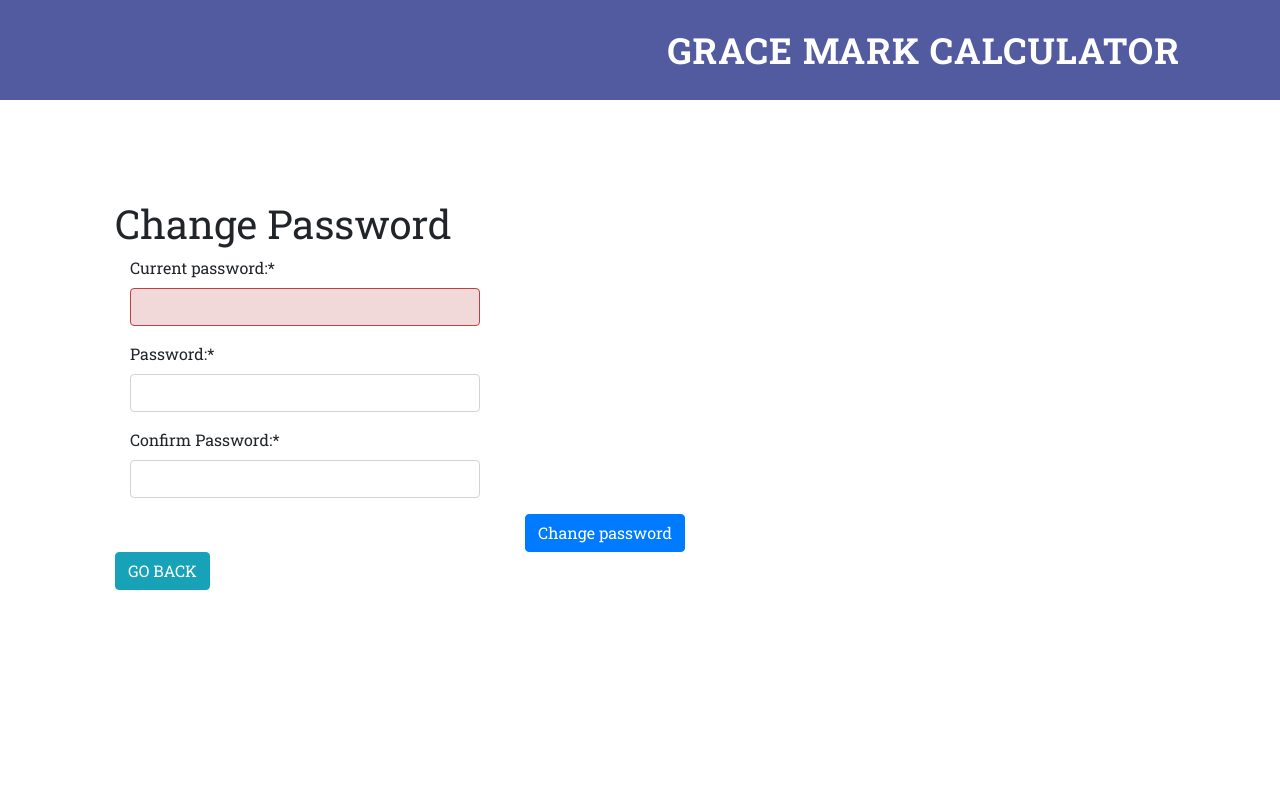
After one commit to Starlord-Code/SGMC, a PHP site: the page made by Home Pages/C_Pwd.php in a window 1280 px wide. The commit adds this page. Run offline with PHP 8.4, Linux system fonts and the light colour scheme; data that the repository does not hold is empty.

Commit message:
password change in profile

```diff
--- /dev/null
+++ b/Home Pages/C_Pwd.php
@@ -0,0 +1,80 @@
+
+<?php
+session_start();
+include('../config.php');
+include('includes_G/header.php');
+
+?>
+
+
+
+<div class="container-fluid">
+        <div class="row">
+            <div class="col-sm-9 col-sm-offset-3 col-md-10 col-md-offset-2 col-xs-12 main">
+                <div class="page-header">
+                    <h1>Change Password</h1>
+                </div>
+                <div class="row">
+                    <div class="col-xs-12 col-md-10 col-md-push-1 col-lg-8 col-lg-push-2 well">
+                        <form id="form" accept-charset="UTF-8" action="/change-password" autocomplete="on" class="form-horizontal" method="post">
+                            <div class="form-inputs">
+                                <div class="form-group">
+                                    <label class="control-label col-sm-3 col-md-4" for="current_password">Current password:*</label>
+                                    <div class="col-sm-9 col-md-8">
+                                        <input autocomplete="current-password" class="form-control" id="current_password" name="currentPassword" required="" type="password">
+                                    </div>
+                                </div>
+                                <div class="form-group">
+                                    <label class="control-label col-sm-3 col-md-4" for="new_password">Password:*</label>
+                                    <div class="col-sm-9 col-md-8">
+                                        <input autocomplete="new-password" class="form-control" id="new_password" name="newPassword" type="password">
+                                    </div>
+                                </div>
+                                <div class="form-group">
+                                    <label class="control-label col-sm-3 col-md-4" for="password_confirmation">Confirm Password:*</label>
+                                    <div class="col-sm-9 col-md-8">
+                                        <input autocomplete="new-password" class="form-control" id="confirm_password" type="password">
+                                    </div>
+                                </div>
+                            </div>
+                            <div class="form-actions text-right">
+                                <input class="btn btn-primary" id="submit" type="submit" value="Change password">
+                            </div>
+                        </form>
+                        <button type="button" class="btn btn-info" onclick="location.href = './class advisor homepage.php';">Go back</button>
+                    </div>
+                </div>
+            </div>
+        </div>
+    </div>
+
+<script>
+
+var newPassword = document.getElementById("new_password");
+var confirmPassword = document.getElementById("confirm_password");
+
+function validatePassword() {
+    if (newPassword.value != confirmPassword.value) {
+        document.getElementById("confirm_password").setCustomValidity("Passwords do not match!");
+    } else {
+        //empty string means no validation error
+        document.getElementById("confirm_password").setCustomValidity('');
+    }
+}
+newPassword.addEventListener("change", validatePassword);
+confirmPassword.addEventListener("change", validatePassword);
+</script>
+
+<style>
+input:invalid {
+    border-color: #bf4040;
+    background: #f2d9d9;
+}
+</style>
+
+</div>
+<?php
+
+    include('includes_G/scripts.php');
+    include('includes_G/footer.php');
+   ?>
--- a/Home Pages/includes_CA/navbar.php
+++ b/Home Pages/includes_CA/navbar.php
@@ -45,7 +45,7 @@
                                 <li>
                                     <a href="#"></a>
                                 </li>
-                                <li><a href="#">Change Password</a></li>
+                                <li><a href="./C_Pwd.php">Change Password</a></li>
                                 <li>
                                     <a href="#"></a>
                                 </li>
```
